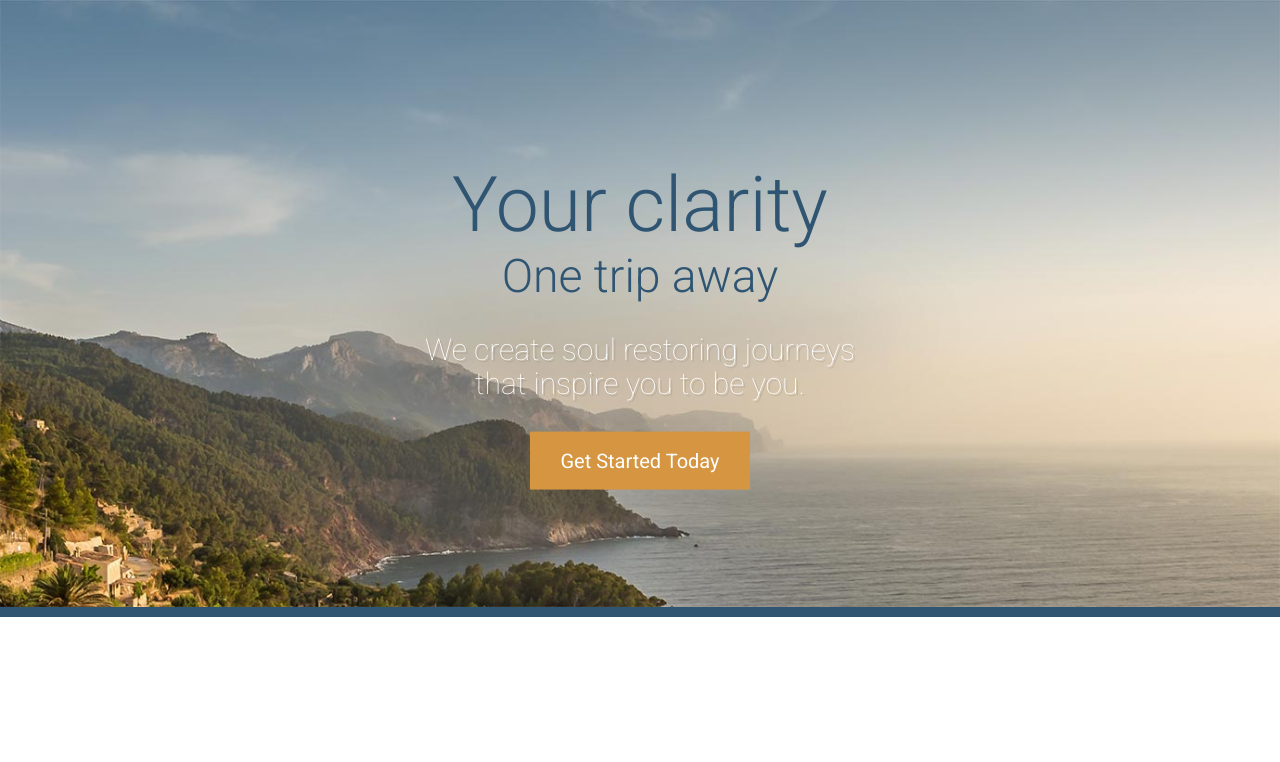
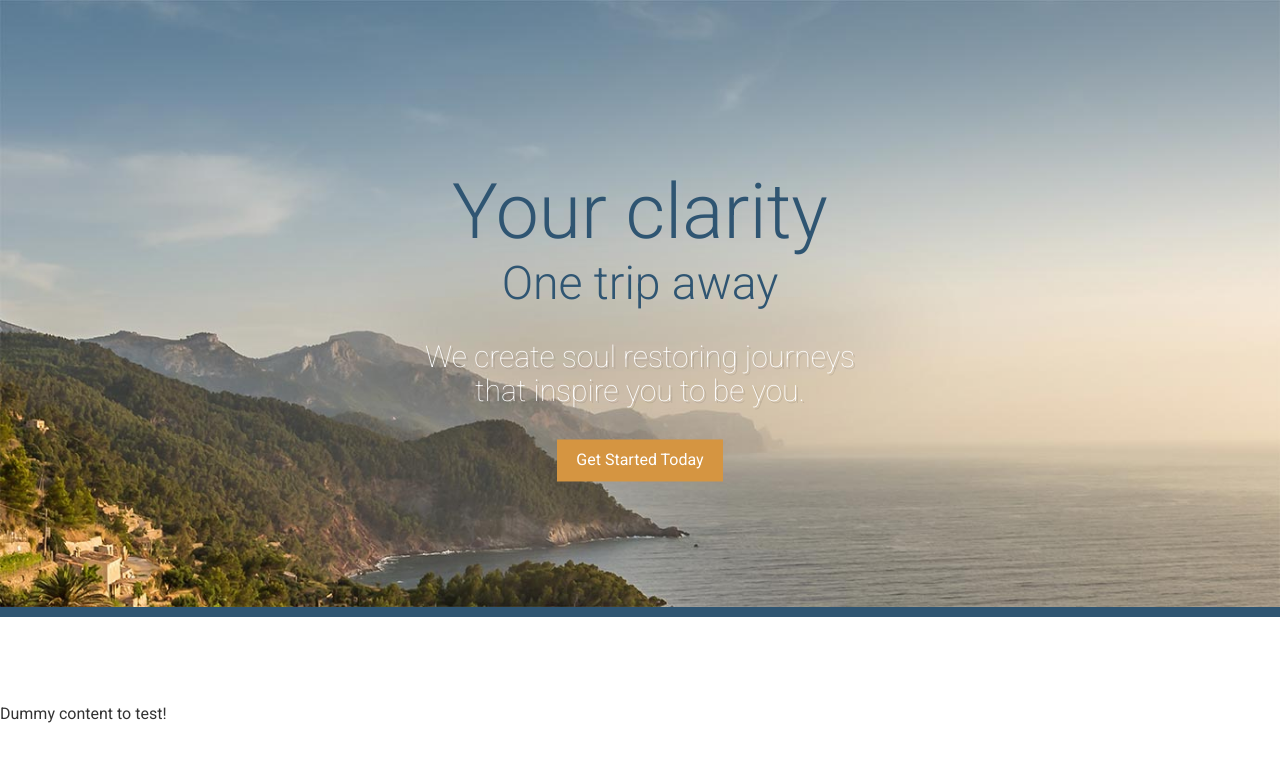
Before and after one commit to nva12/react-travel-site, a React (Create React App) app: page / in a window 1280 px wide. Shown: the top 762 px of the page. Built offline with nearby package versions, Linux system fonts and the light colour scheme.

Commit message:
PageSection component

```diff
--- a/src/App.js
+++ b/src/App.js
@@ -2,12 +2,14 @@ import React, { Fragment } from 'react';
 import GlobalStyle from './styles/globalStyles';
 
 import LargeHero from './components/LargeHero';
+import OurBeginning from './components/OurBeginning';
 
 function App() {
   return (
     <Fragment>
       <GlobalStyle />
       <LargeHero />
+      <OurBeginning />
     </Fragment>
   );
 }
--- a/src/components/Button.js
+++ b/src/components/Button.js
@@ -5,7 +5,7 @@ import { respondTo } from '../styles/mixins';
 
 const StyledButton = styled.a`
   display: inline-block;
-  padding: ${(props) => (props.large ? `1.1rem 1.9rem` : `0.75rem 1.2rem`)};
+  padding: ${(props) => (props.isLarge ? `1.1rem 1.9rem` : `0.75rem 1.2rem`)};
   background-color: ${(props) =>
     props.secondary ? `${palette.secondary.main}` : `${palette.primary.main}`};
   color: #fff;
@@ -13,14 +13,14 @@ const StyledButton = styled.a`
   cursor: pointer;
 
   ${(props) =>
-    props.large &&
+    props.isLarge &&
     respondTo.sm`
     font-size: 1.25rem;
   `}
 `;
 
 const Button = ({ ...props }) => (
-  <StyledButton secondary={props.secondary} large={props.large}>
+  <StyledButton secondary={props.secondary} isLarge={props.isLarge}>
     {props.children}
   </StyledButton>
 );
--- /dev/null
+++ b/src/components/OurBeginning.js
@@ -0,0 +1,10 @@
+import React from 'react';
+import PageSection from './PageSection';
+
+const OurBeginning = () => (
+  <PageSection>
+    <p>Dummy content to test!</p>
+  </PageSection>
+);
+
+export default OurBeginning;
--- /dev/null
+++ b/src/components/PageSection.js
@@ -0,0 +1,53 @@
+import React from 'react';
+import styled, { css } from 'styled-components';
+import { palette } from '../styles/variables';
+import { respondTo } from '../styles/mixins';
+
+const StyledSection = styled.section`
+  padding: 1.2rem 0;
+
+  ${respondTo.md`
+    padding: 4.5rem 0;
+  `}
+
+  ${(props) =>
+    props.hasBlueBg &&
+    css`
+      background-color: ${palette.primary.main};
+      color: #fff;
+    `}
+
+  ${(props) =>
+    props.isTestimonials &&
+    css`
+      background-color: #e0e6ef;
+      ${respondTo.lg`
+      background: url(${require('../images/testimonials-bg.jpg')}) top center no-repeat;
+      background-size: cover;
+    `}
+    `}
+
+  ${(props) =>
+    props.hasNoPaddingBottomUntilLg &&
+    css`
+      padding-bottom: 0;
+      ${respondTo.lg`
+      padding-bottom: 4.5rem;
+    `}
+    `}
+`;
+
+const PageSection = ({ ...props }) => {
+  const { hasBlueBg, isTestimonials, hasNoPaddingBottomUntilLg } = props;
+  return (
+    <StyledSection
+      hasBlueBg={hasBlueBg}
+      isTestimonials={isTestimonials}
+      hasNoPaddingBottomUntilLg={hasNoPaddingBottomUntilLg}
+    >
+      {props.children}
+    </StyledSection>
+  );
+};
+
+export default PageSection;
--- a/src/components/Wrapper.js
+++ b/src/components/Wrapper.js
@@ -6,19 +6,19 @@ const StyledWrapper = styled.div`
   overflow: hidden;
   padding-left: 18px;
   padding-right: 18px;
-  max-width: ${(props) => (props.medium ? `976px` : `1236px`)};
+  max-width: ${(props) => (props.isMedium ? `976px` : `1236px`)};
   margin-left: auto;
   margin-right: auto;
 
   ${(props) =>
-    props.nested &&
+    props.isNested &&
     css`
       padding-left: 0;
       padding-right: 0;
     `}
 
   ${(props) =>
-    props.noPaddingUntilLg &&
+    props.hasNoPaddingUntilLg &&
     css`
       padding-left: 0;
       padding-right: 0;
@@ -29,7 +29,7 @@ const StyledWrapper = styled.div`
     `}
 
   ${(props) =>
-    props.marginBottom &&
+    props.hasMarginBottom &&
     css`
       margin-bottom: 1rem;
       ${respondTo.sm`
@@ -39,13 +39,13 @@ const StyledWrapper = styled.div`
 `;
 
 const Wrapper = ({ ...props }) => {
-  const { medium, noPaddingUntilLg, nested, marginBottom } = props;
+  const { isMedium, hasNoPaddingUntilLg, isNested, hasMarginBottom } = props;
   return (
     <StyledWrapper
-      medium={medium}
-      noPaddingUntilLg={noPaddingUntilLg}
-      nested={nested}
-      marginBottom={marginBottom}
+      isMedium={isMedium}
+      hasNoPaddingUntilLg={hasNoPaddingUntilLg}
+      isNested={isNested}
+      hasMarginBottom={hasMarginBottom}
     >
       {props.children}
     </StyledWrapper>
```
